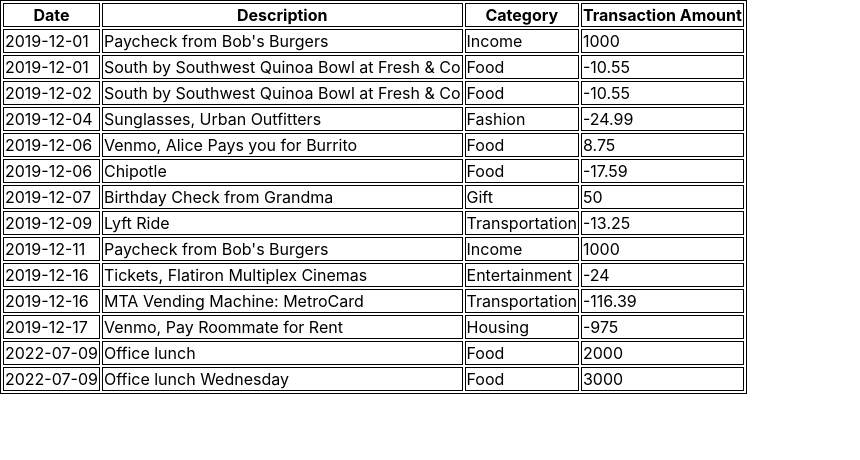
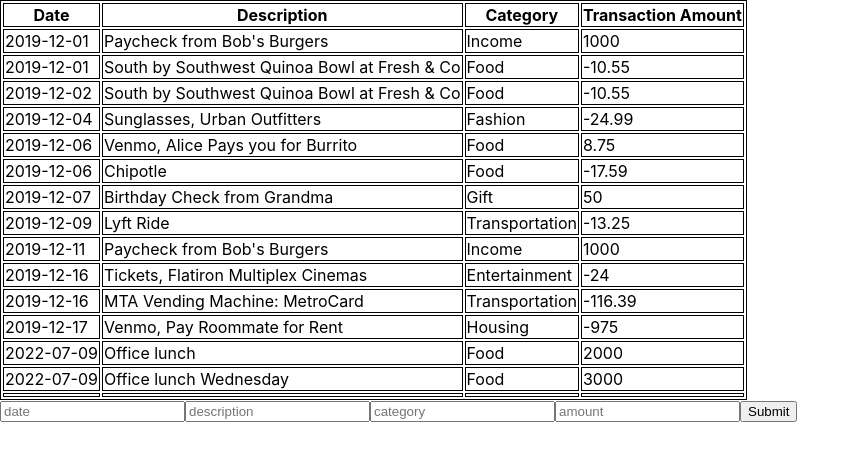
Before and after one commit to ntwigamartin/Bank-of-Flatiron, a React (Create React App) app: page / in a window 1280 px wide. Shown: the top 460 px of the page, without its empty margins (0-860 px from the left). Built offline with nearby package versions, Linux system fonts and the light colour scheme; data requests are answered from the project's data file.

Commit message:
added form

```diff
--- a/db.json
+++ b/db.json
@@ -85,18 +85,18 @@
         "amount": -975
       },
       {
+        "id": 13,
         "date": "2022-07-09",
         "description": "Office lunch",
         "category": "Food",
-        "amount": "2000",
-        "id": 13
+        "amount": "2000"
       },
       {
+        "id": 14,
         "date": "2022-07-09",
         "description": "Office lunch Wednesday",
         "category": "Food",
-        "amount": "3000",
-        "id": 14
+        "amount": "3000"
       }
     ]
 }
--- a/src/Main.js
+++ b/src/Main.js
@@ -2,7 +2,6 @@
 
 function Main(){
     const [transactions, setTransactions] = useState([])
-
     useEffect(()=>{
         fetch("http://localhost:3000/transactions")
         .then(res=>res.json())
@@ -11,17 +10,44 @@
 
     const tableElements = transactions.map(element=>{
         return (
-            <tbody>
-                <tr>
+                <tr key={element.id}>
                     <td>{element.date}</td>
                     <td>{element.description}</td>
                     <td>{element.category}</td>
                     <td>{element.amount}</td>
                 </tr>
-            </tbody>
         )
     })
 
+    const [formData, setFormData] = useState({
+        "date": "",
+        "description": "",
+        "category": "",
+        "amount": ""
+    })
+
+    function handleChange(event){
+        setFormData(prevFormData => {
+            return {
+                ...prevFormData,
+                [event.target.name] : event.target.value
+            }
+        })
+    }
+
+    function handleSubmit(event){
+        event.preventDefault()
+        return formData
+    }
+
+    const newTransaction = (
+        <tr>
+            <td>{formData.date}</td>
+            <td>{formData.description}</td>
+            <td>{formData.category}</td>
+            <td>{formData.amount}</td>
+        </tr>
+    )
 
     return (
         <div>
@@ -35,17 +61,20 @@
                             <th>Transaction Amount</th>
                         </tr>
                     </thead>
+                    <tbody>
                     {tableElements}
+                    {newTransaction}
+                    </tbody>
                 </table>
             </div>
             <div>
-                {/*<form>
-                    <input type="" name="" value=""/>
-                    <input type="" name="" value=""/>
-                    <input type="" name="" value=""/>
-                    <input type="" name="" value=""/>
+                <form onSubmit={handleSubmit}>
+                    <input type="text" name="date" placeholder="date" value={formData.date} onChange={handleChange}/>
+                    <input type="text" name="description" placeholder="description" value={formData.description} onChange={handleChange}/>
+                    <input type="text" name="category" placeholder="category" value={formData.category} onChange={handleChange}/>
+                    <input type="text" name="amount" placeholder="amount" value={formData.amount} onChange={handleChange}/>
                     <button>Submit</button>
-    </form>*/}
+                </form>
             </div>
         </div>
     )
```
